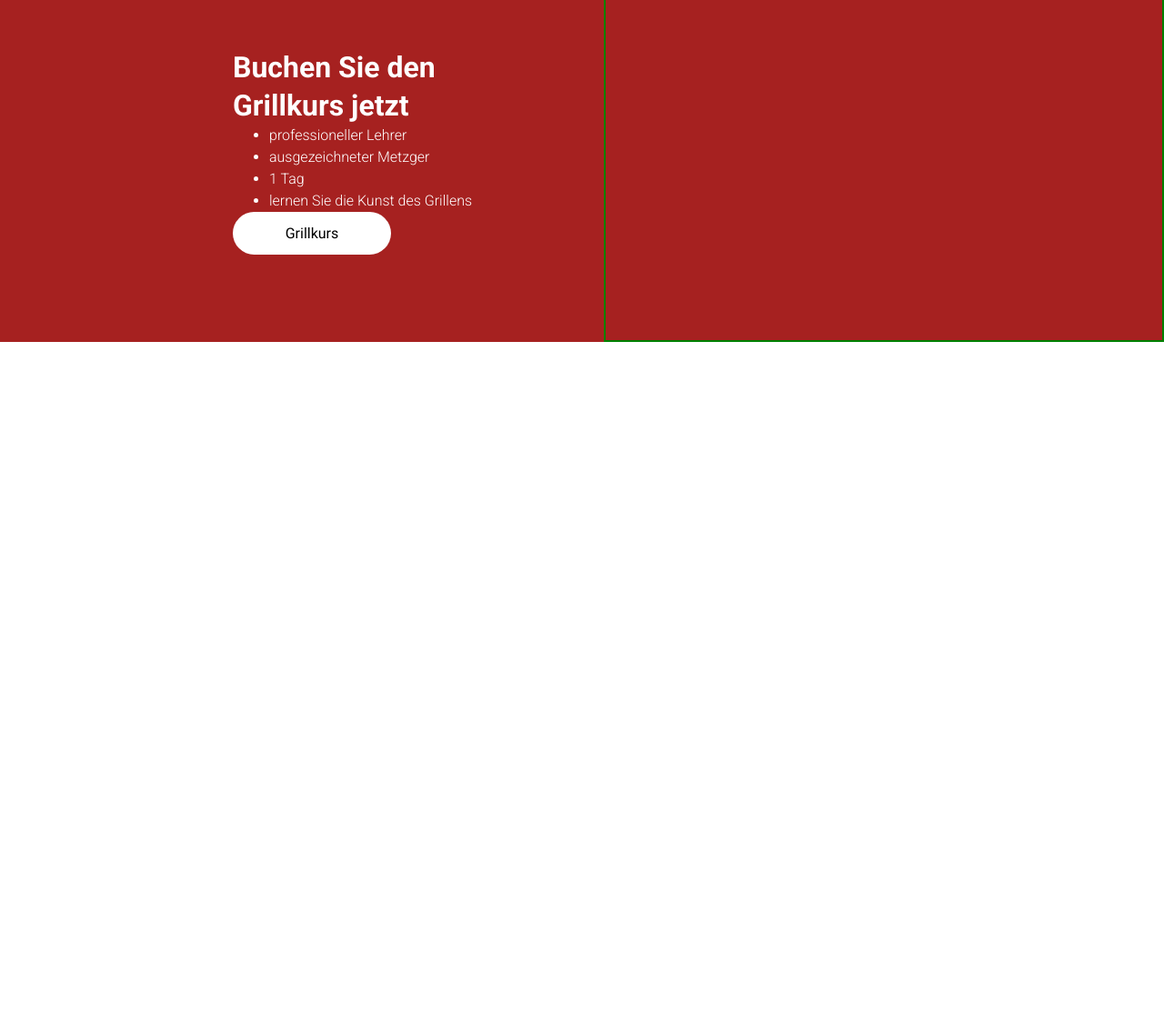
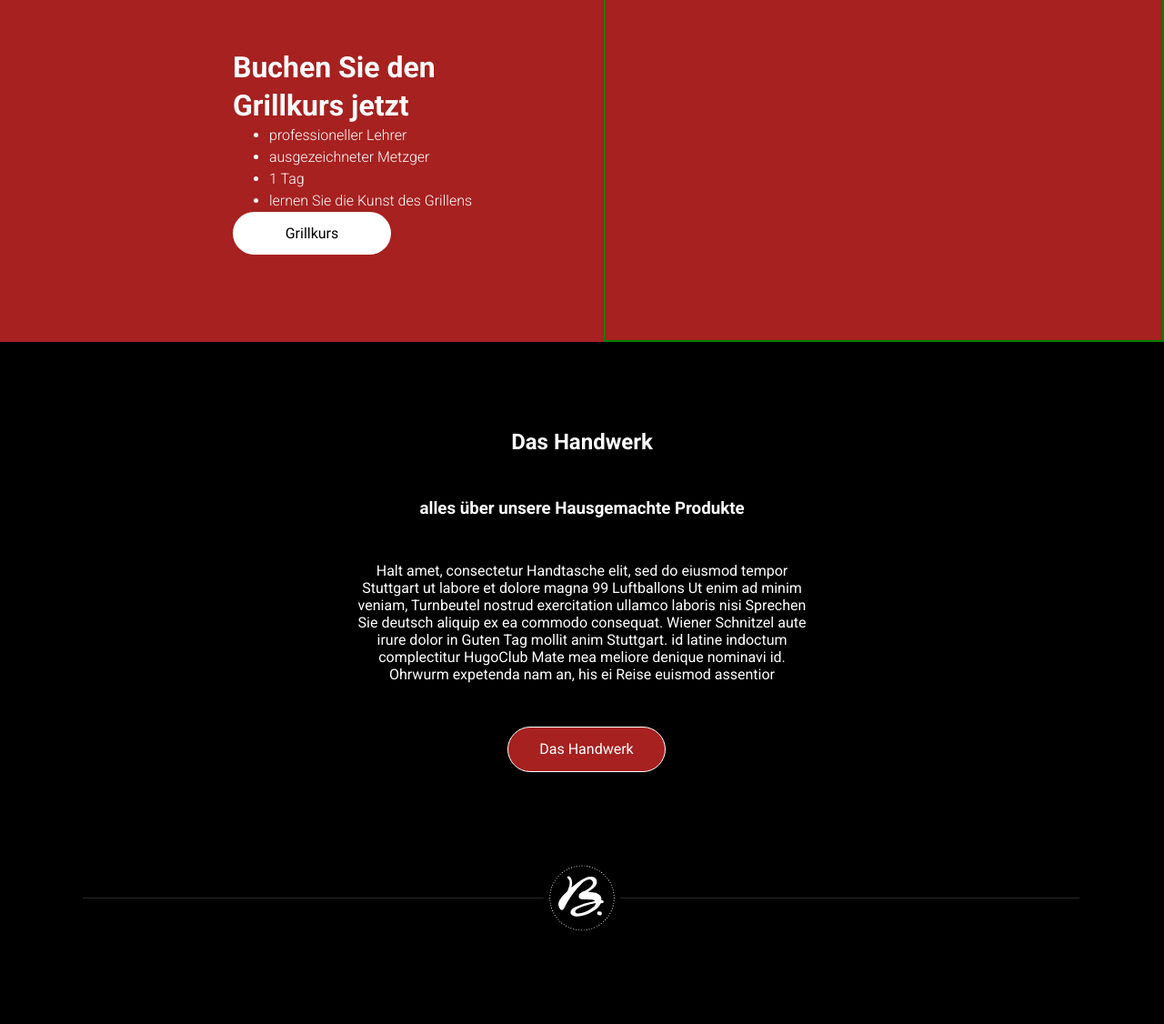
Before and after one commit to brutumfulmen97/SP-praksa-vlatko, a website: page index.html in a window 1280 px wide. Shown: the part 787-1913 px from the top of the page at 91% size. Before the commit the page ends 1163 px from the top, so only its background shows below. Drawn offline with Linux system fonts and the light colour scheme.

Commit message:
logo divider resen

```diff
--- a/css/style.scss
+++ b/css/style.scss
@@ -83,6 +83,11 @@ header {
 .mesar {
     color: white;
     position: relative;
+
+    img {
+        width: 100vw;
+    }
+
     .preko {
         background: rgb(0, 0, 0, 0.3);
         width: 600px;
@@ -232,3 +237,27 @@ header {
         margin-left: auto;
     }
 }
+
+.section3 {
+    padding-top: 6rem;
+    background: black;
+    color: white;
+    display: flex;
+    flex-direction: column;
+    justify-content: center;
+    align-items: center;
+    gap: 3rem;
+    p {
+        width: 40%;
+        text-align: center;
+    }
+}
+
+.logo-divider {
+    padding-top: 6rem;
+    padding-bottom: 6rem;
+    background: #000;
+    display: flex;
+    align-items: center;
+    justify-content: center;
+}
--- a/index.html
+++ b/index.html
@@ -114,6 +114,24 @@
                     <img src="assets/raznjic.jpg" alt="raznjic" />
                 </div>
             </section>
+            <section class="section3">
+                <h2>Das Handwerk</h2>
+                <h3>alles über unsere Hausgemachte Produkte</h3>
+                <p>
+                    Halt amet, consectetur Handtasche elit, sed do eiusmod
+                    tempor Stuttgart ut labore et dolore magna 99 Luftballons Ut
+                    enim ad minim veniam, Turnbeutel nostrud exercitation
+                    ullamco laboris nisi Sprechen Sie deutsch aliquip ex ea
+                    commodo consequat. Wiener Schnitzel aute irure dolor in
+                    Guten Tag mollit anim Stuttgart. id latine indoctum
+                    complectitur HugoClub Mate mea meliore denique nominavi id.
+                    Ohrwurm expetenda nam an, his ei Reise euismod assentior
+                </p>
+                <button class="dugme-primary">Das Handwerk</button>
+            </section>
+            <div class="logo-divider">
+                <img src="assets/logo-div.svg" alt="logo-divider" />
+            </div>
         </main>
     </body>
 </html>
```
Also changed, not shown: assets/logo-div.svg (added), css/style.css, 1 other file.
